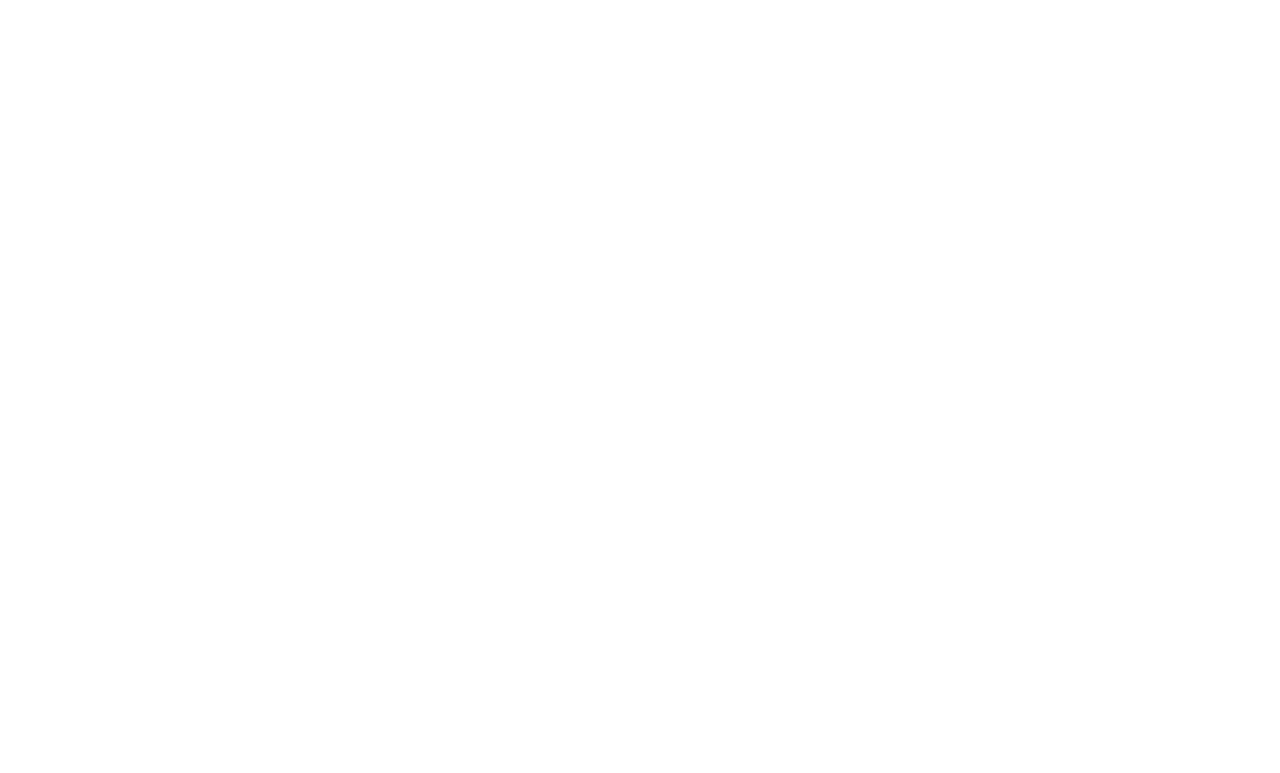
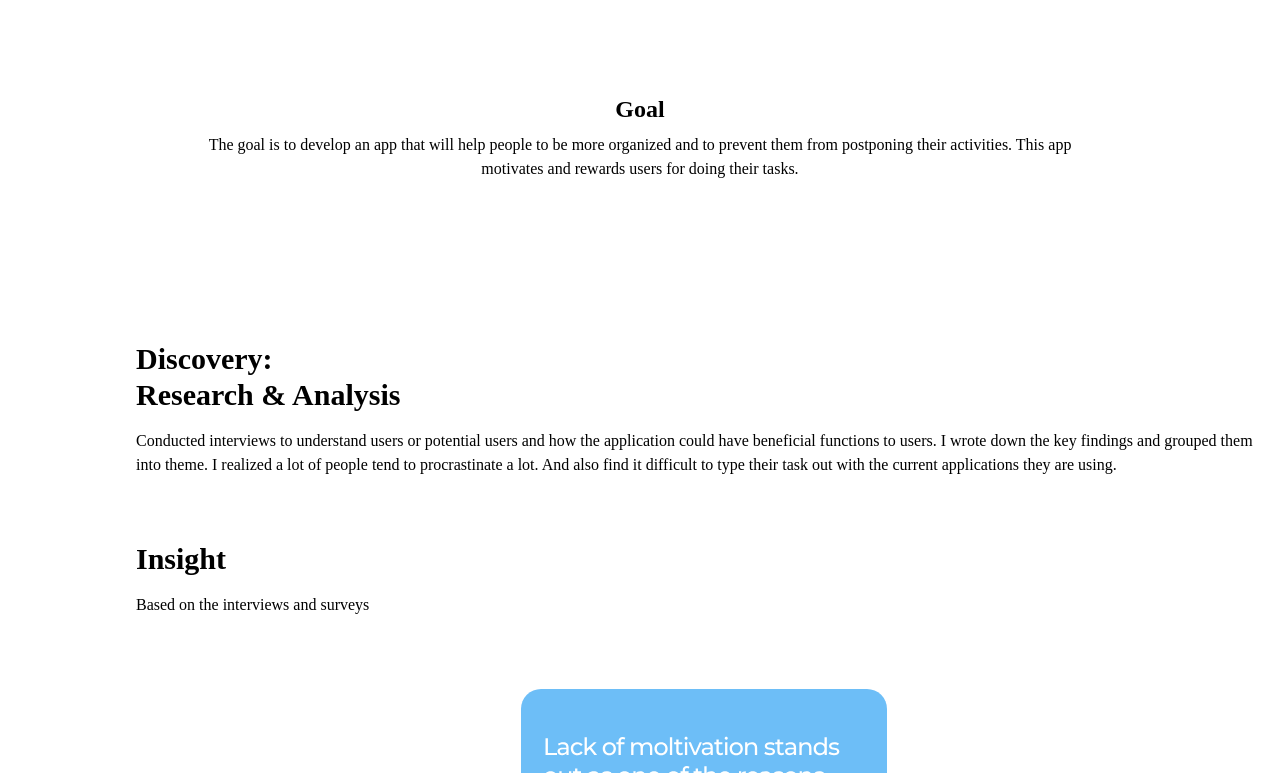
Before and after one commit to 4eug/Old-Portfolio, a Next.js app: page /Case-Studies/Procrastinator in a window 1280 px wide. Shown: the part 927-1700 px from the top of the page. Before the commit the page ends 996 px from the top, so only its background shows below. Built offline with nearby package versions, Linux system fonts and the light colour scheme.

Commit message:
Case Studies [1]

```diff
--- a/pages/Case-Studies/Procrastinator.jsx
+++ b/pages/Case-Studies/Procrastinator.jsx
@@ -7,6 +7,7 @@ import Meta from "../../components/utilities/meta/meta";
 import About from "../../components/About/About";
 import Footer from "../../components/Footer/footer";
 import Hero from "../../components/CaseStudies/Procrastinator";
+import Research from "../../components/CaseStudies/Procrastinator/research";
 
 export default function Home() {
   const [sideBar, setSideBar] = useState(false);
@@ -24,6 +25,7 @@ export default function Home() {
       </section>
 
       <Hero/>
+      <Research/>
 
       {/* <Footer/> */}
       <SideBar sideBar={sideBar} />
```
